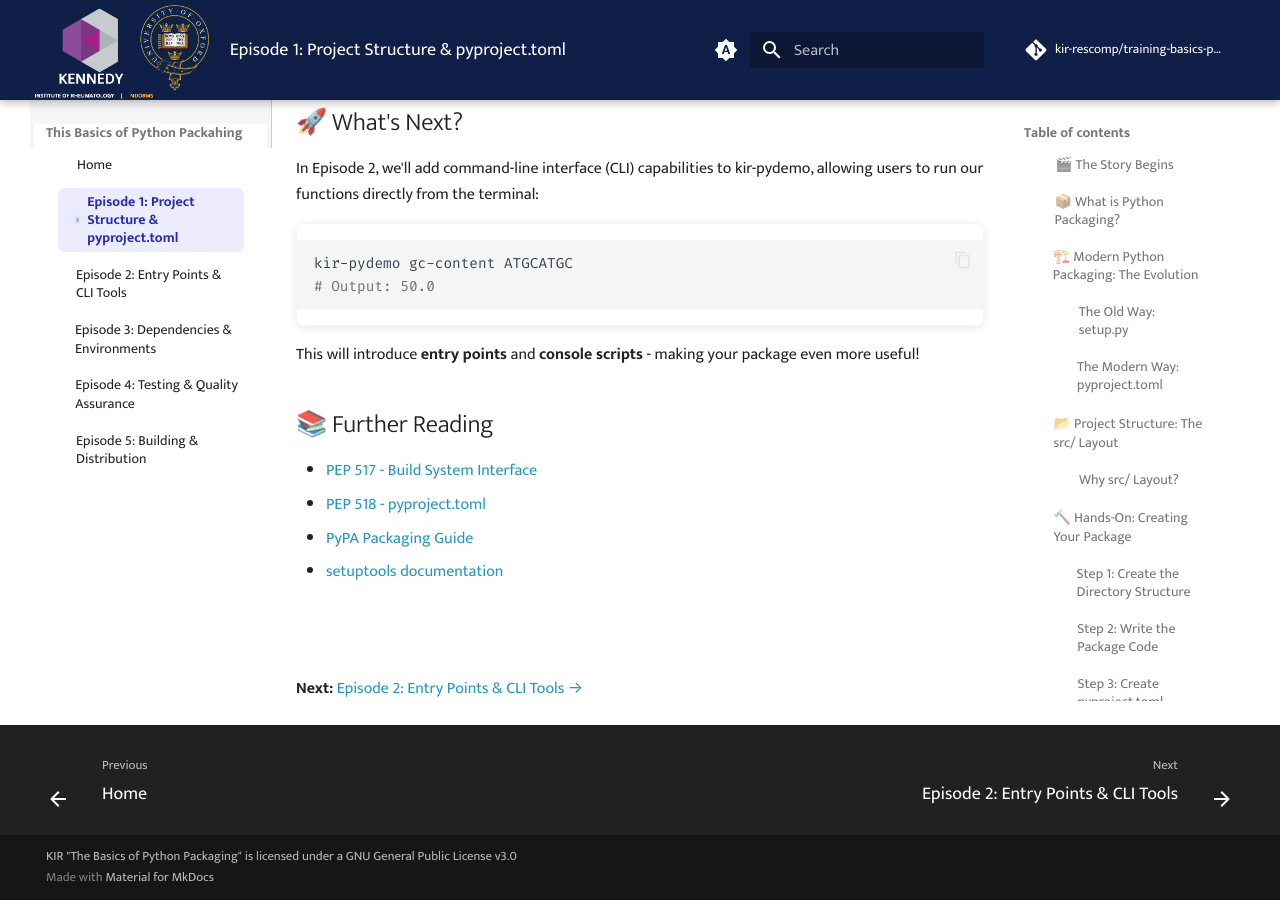
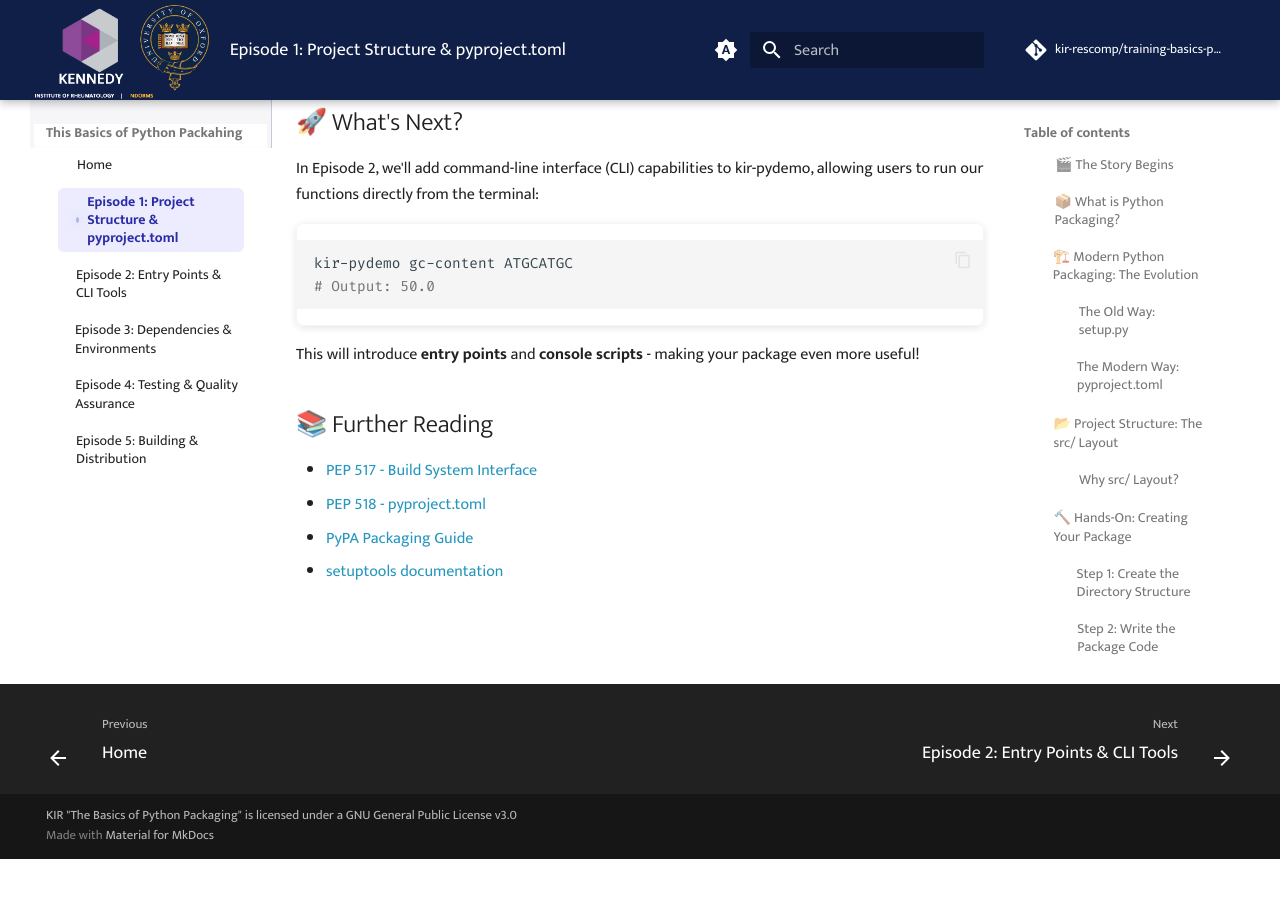
Before and after one commit to kir-rescomp/training-basics-python-packaging, an MkDocs documentation site: the page built from docs/episode-01.md, in a window 1280 px wide and 900 px high, scrolled down 11421 px. Built offline with MkDocs 1.6.1 and Material for MkDocs 9.7.7, drawn with Linux system fonts in a browser that asks for light colours; comment, search, counter and statistics services are not loaded; after the commit the page ends 12280 px from its top, so only the background shows below that.

Commit message:
remove the hyperlink for next episode at the end of the page as mkdocs native option is available

```diff
--- a/docs/episode-01.md
+++ b/docs/episode-01.md
@@ -497,5 +497,3 @@ This will introduce **entry points** and **console scripts** - making your packa
 
 </div>
 ---
-
-**Next:** [Episode 2: Entry Points & CLI Tools →](episode-02.md)
```
